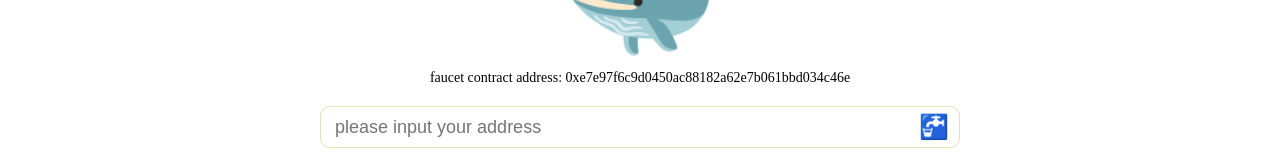
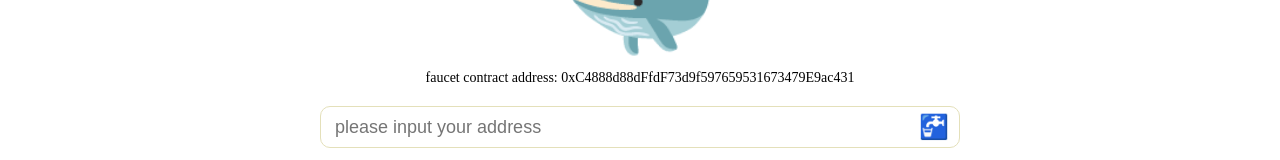
Before and after one commit to WangTZ1996/wangtianzhuBlog_next, a Next.js app: page /goerli-faucet in a window 1280 px wide. Shown: the part 159-319 px from the top of the page. Built offline with nearby package versions, Linux system fonts and the light colour scheme.

Commit message:
feat: udpate contract address

```diff
--- a/pages/goerli-faucet/index.tsx
+++ b/pages/goerli-faucet/index.tsx
@@ -5,7 +5,7 @@ import { goerli_faucet } from "@/api";
 import { notification } from 'antd';
 import styles from "./index.module.css";
 
-const faucetContractAddress = "0xe7e97f6c9d0450ac88182a62e7b061bbd034c46e";
+const faucetContractAddress = "0xC4888d88dFfdF73d9f597659531673479E9ac431";
 
 export default function Faucet() {
   const [addressList, setAddressList] = useState([]);
```
